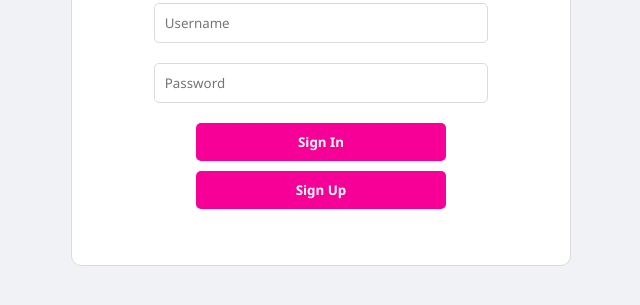
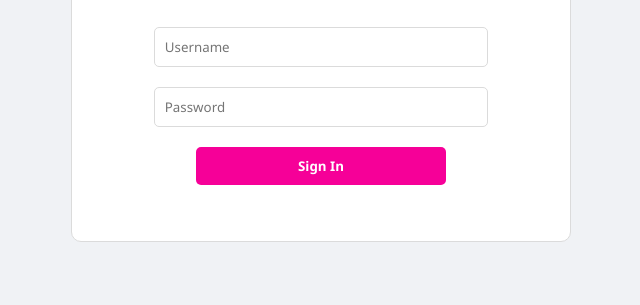
Before and after one commit to tsyaputri/instagram-frontend, a plain HTML site: page index.html in a window 1280 px wide. Shown: the part 343-648 px from the top of the page, without its empty margins (319-959 px from the left). Drawn offline with Linux system fonts and the light colour scheme.

Commit message:
Update index.html

```diff
--- a/index.html
+++ b/index.html
@@ -16,7 +16,7 @@
 
       <div class="button-group">
         <button onclick="login()">Sign In</button>
-        <a href="signup.html"><button type="button">Sign Up</button></a>
+        <!-- <a href="signup.html"><button type="button">Sign Up</button></a> -->
       </div>
       <p id="auth-message" style="color:red; margin-top:10px;"></p>
     </div>
```
